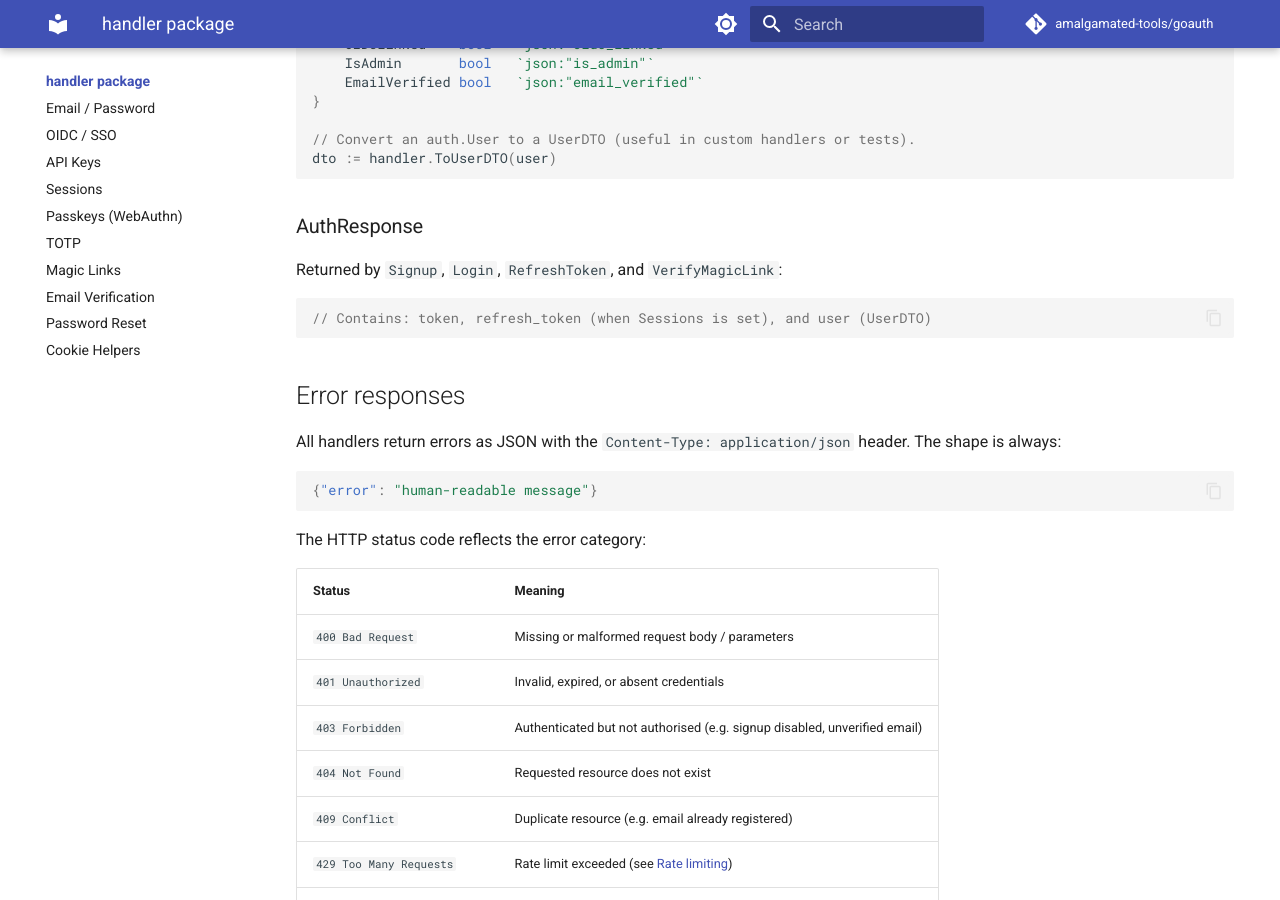
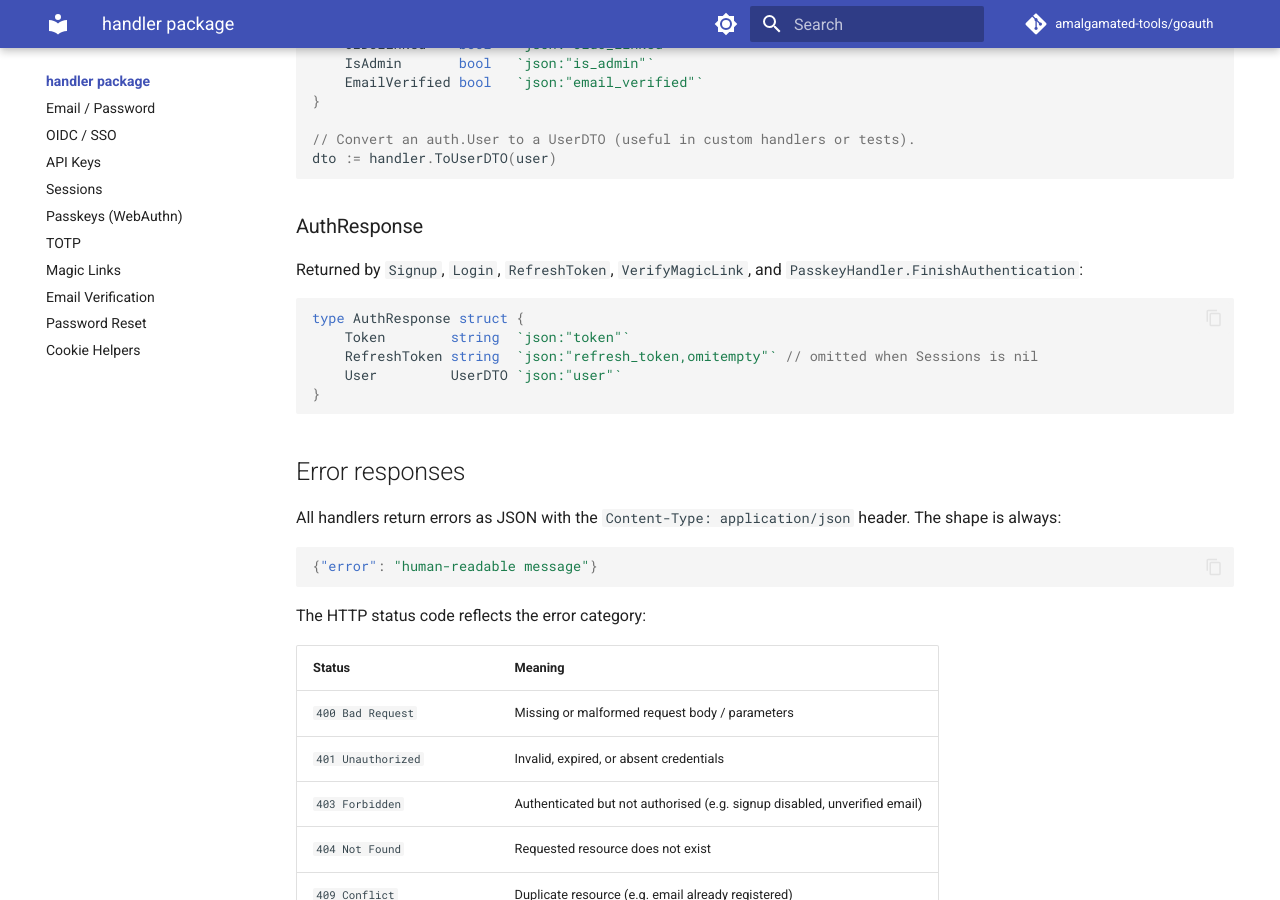
Before and after one commit to amalgamated-tools/goauth, an MkDocs documentation site: the page built from docs/handler/index.md, in a window 1280 px wide and 900 px high, scrolled down 1228 px. Built offline with MkDocs 1.6.1 and Material for MkDocs 9.7.7, drawn with Linux system fonts in a browser that asks for light colours; comment, search, counter and statistics services are not loaded.

Commit message:
docs: fix ErrSessionRevoked description and expand AuthResponse struct (#143)
* docs: fix ErrSessionRevoked description and expand AuthResponse struct

ErrSessionRevoked was incorrectly described as being returned by the
middleware. The middleware actually uses ErrNotFound when a session
lookup fails — ErrSessionRevoked is an exported sentinel for store
implementations to use in their own code.

Also expand the AuthResponse section in handler/index.md from a comment
to the full struct definition, matching the source in handler/auth.go.

Co-authored-by: Copilot <223556219+Copilot@users.noreply.github.com>

* docs: clarify ErrSessionRevoked middleware behavior and add FinishAuthentication to AuthResponse list

The ErrSessionRevoked doc entry was misleading — store implementors might
return it from FindSessionByID expecting a 401, but the built-in middleware
only checks ErrNotFound and falls through to a 500 for anything else.

Also adds PasskeyHandler.FinishAuthentication to the AuthResponse handler list.

---------

Co-authored-by: github-actions[bot] <41898282+github-actions[bot]@users.noreply.github.com>
Co-authored-by: Copilot <223556219+Copilot@users.noreply.github.com>
Co-authored-by: Patrick Veverka <veverkap@users.noreply.github.com>

````diff
--- a/docs/handler/index.md
+++ b/docs/handler/index.md
@@ -44,10 +44,14 @@ dto := handler.ToUserDTO(user)
 
 ### AuthResponse
 
-Returned by `Signup`, `Login`, `RefreshToken`, and `VerifyMagicLink`:
+Returned by `Signup`, `Login`, `RefreshToken`, `VerifyMagicLink`, and `PasskeyHandler.FinishAuthentication`:
 
 ```go
-// Contains: token, refresh_token (when Sessions is set), and user (UserDTO)
+type AuthResponse struct {
+    Token        string  `json:"token"`
+    RefreshToken string  `json:"refresh_token,omitempty"` // omitted when Sessions is nil
+    User         UserDTO `json:"user"`
+}
 ```
 
 ## Error responses
````
Also changed, not shown: docs/auth/index.md (+1 -1 lines).
